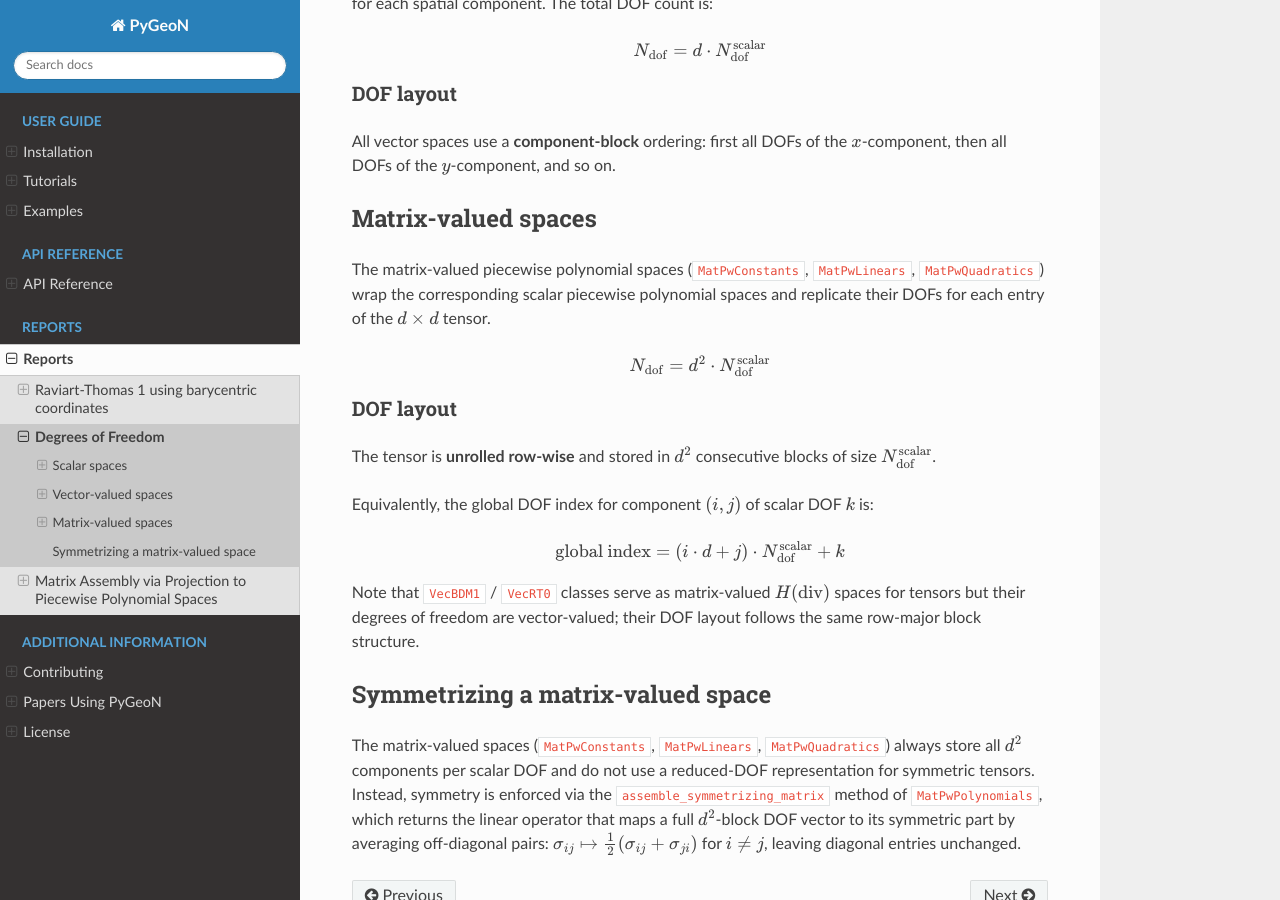
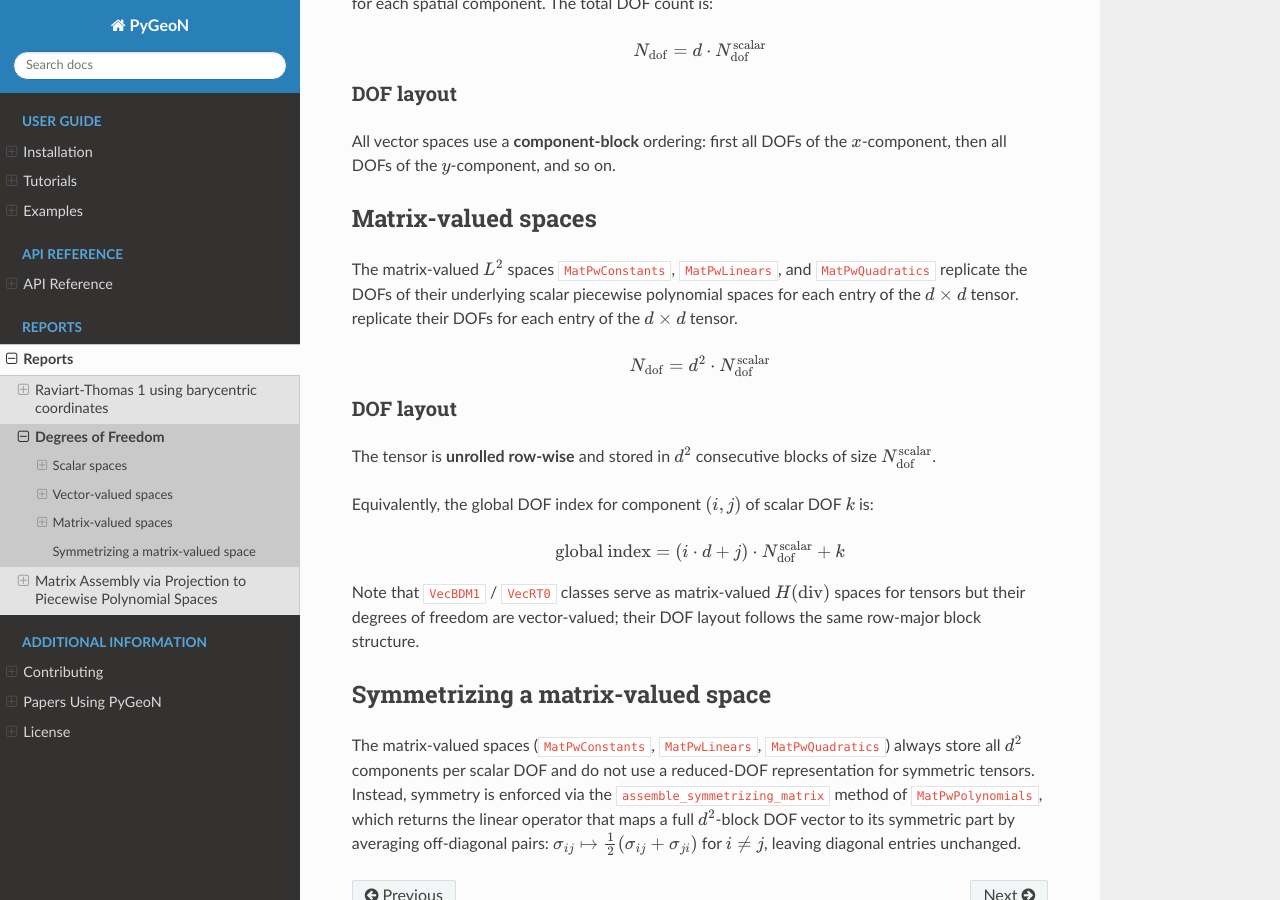
Before and after one commit to compgeo-mox/pygeon, a Sphinx documentation site: the page built from docs/reports_src/dofs.md, in a window 1280 px wide and 900 px high, scrolled down 3682 px. Built offline with Sphinx 7.4.7 and the Read the Docs theme 3.1.0, drawn with Linux system fonts in a browser that asks for light colours; pages that are not in the unit, such as notebooks, are missing from menus.

Commit message:
Potential fix for pull request finding
Co-authored-by: Copilot Autofix powered by AI <175728472+Copilot@users.noreply.github.com>

```diff
--- a/docs/reports_src/dofs.md
+++ b/docs/reports_src/dofs.md
@@ -147,8 +147,9 @@ $x$-component, then all DOFs of the $y$-component, and so on.
 
 ## Matrix-valued spaces
 
-The matrix-valued piecewise polynomial spaces (`MatPwConstants`, `MatPwLinears`,
-`MatPwQuadratics`) wrap the corresponding scalar piecewise polynomial spaces and
+The matrix-valued $L^2$ spaces `MatPwConstants`, `MatPwLinears`, and
+`MatPwQuadratics` replicate the DOFs of their underlying scalar piecewise
+polynomial spaces for each entry of the $d \times d$ tensor.
 replicate their DOFs for each entry of the $d \times d$ tensor.
 
 $$N_\text{dof} = d^2 \cdot N_\text{dof}^{\text{scalar}}$$
```
